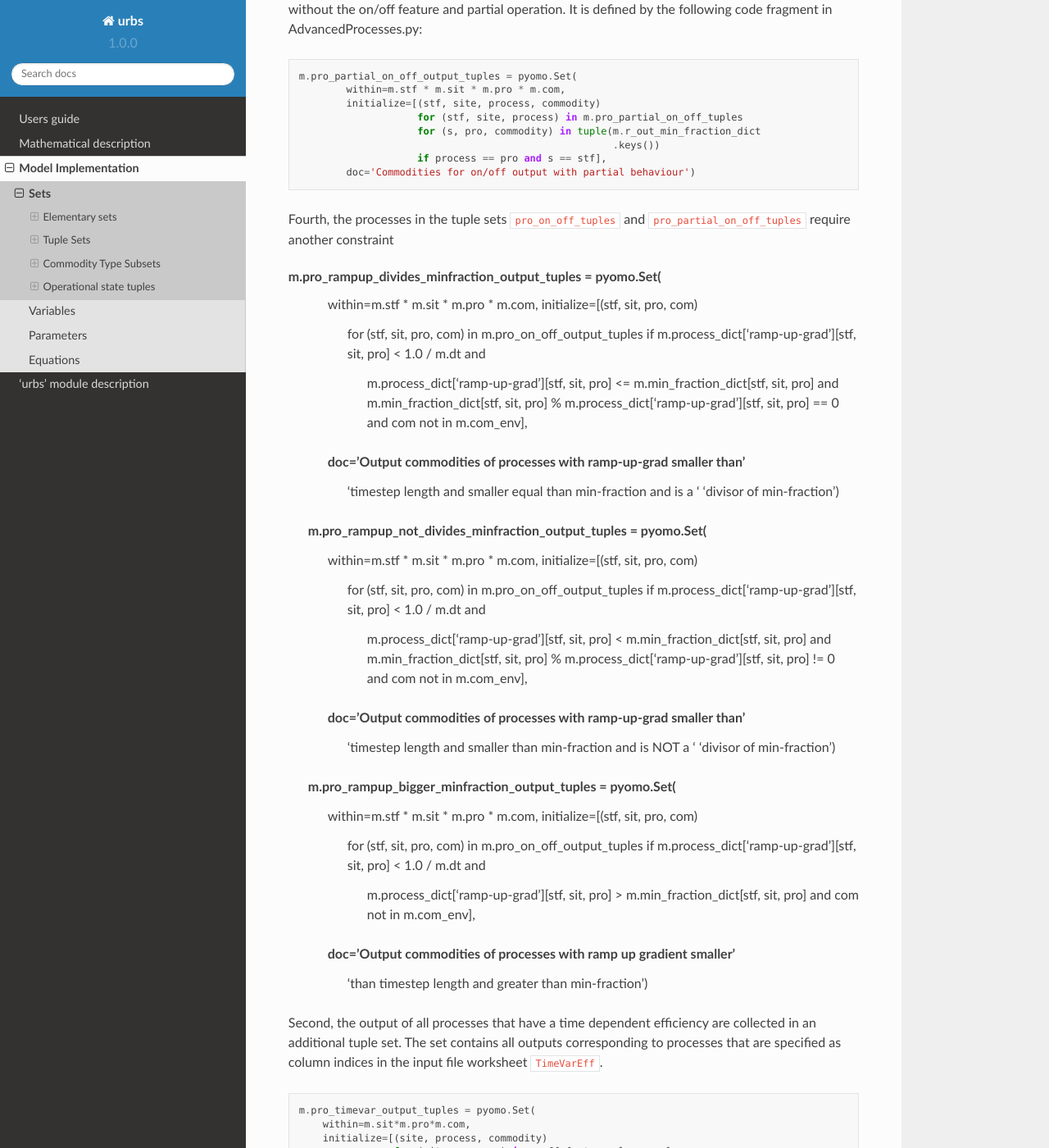
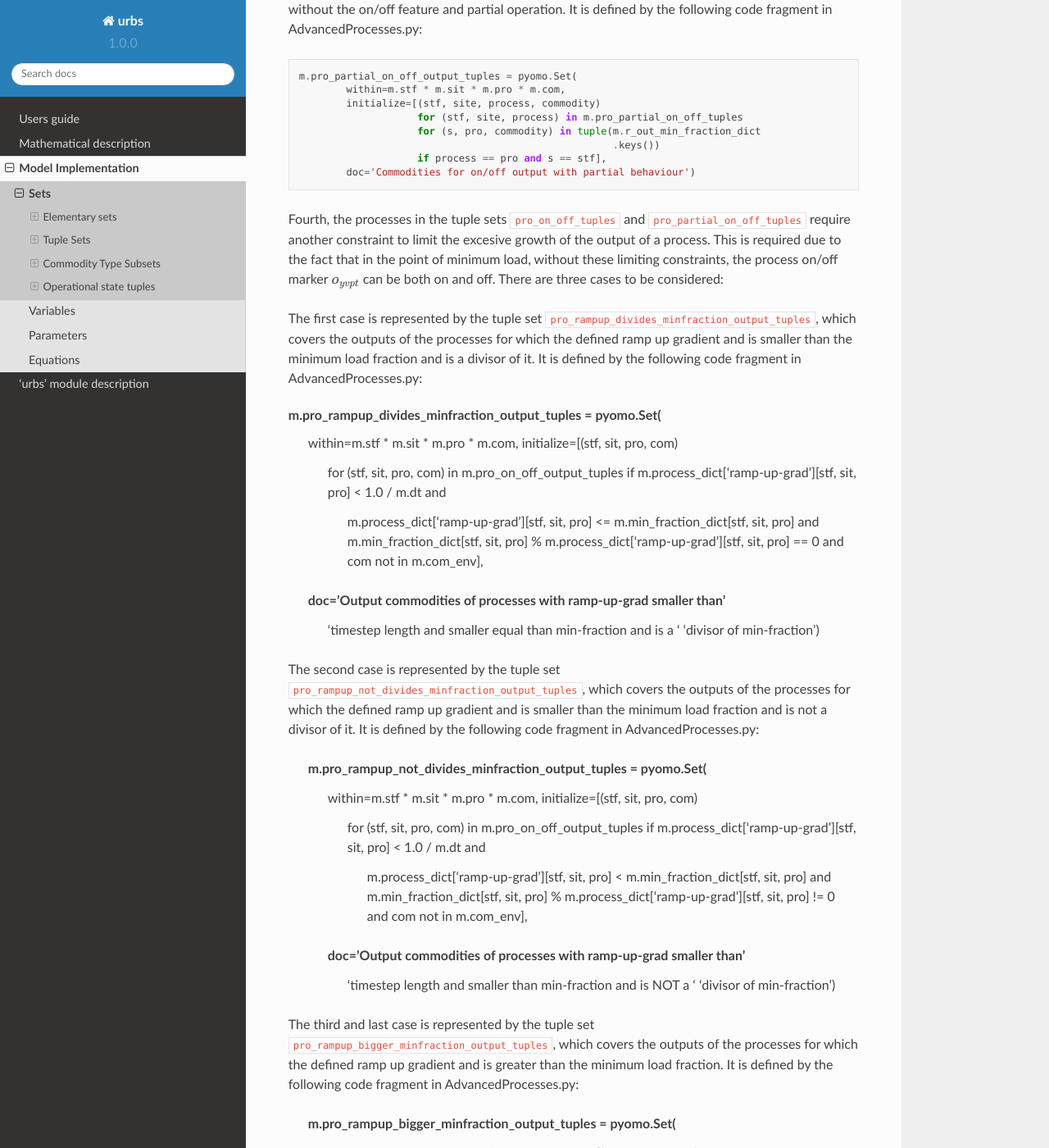
Before and after one commit to tum-ens/urbs, a Sphinx documentation site: the page built from doc/implementdoc/sets.rst, in a window 1280 px wide and 1400 px high, scrolled down 11316 px. Shown: the whole window at 82% size. Built offline with Sphinx 7.4.7 and the Read the Docs theme 2.0.0, drawn with Linux system fonts in a browser that asks for light colours; some of the changed text lies outside the part shown.

Commit message:
Update sets.rst
Added documentation for the output ramping tuples

```diff
--- a/doc/implementdoc/sets.rst
+++ b/doc/implementdoc/sets.rst
@@ -629,7 +629,17 @@ in AdvancedProcesses.py:
             doc='Commodities for on/off output with partial behaviour')
 
 Fourth, the processes in the tuple sets ``pro_on_off_tuples`` and
-``pro_partial_on_off_tuples`` require another constraint
+``pro_partial_on_off_tuples`` require another constraint to limit the
+excesive growth of the output of a process. This is required due to the
+fact that in the point of minimum load, without these limiting constraints,
+the process on/off marker :math:`\omicron_{yvpt}` can be both on and off.
+There are three cases to be considered:
+
+The first case is represented by the tuple set
+``pro_rampup_divides_minfraction_output_tuples``, which covers the outputs of the
+processes for which the defined ramp up gradient and is smaller than the minimum
+load fraction and is a divisor of it. It is defined by the following code fragment
+in AdvancedProcesses.py:
 
 m.pro_rampup_divides_minfraction_output_tuples = pyomo.Set(
             within=m.stf * m.sit * m.pro * m.com,
@@ -645,6 +655,12 @@ m.pro_rampup_divides_minfraction_output_tuples = pyomo.Set(
                 'timestep length and smaller equal than min-fraction and is a '
                 'divisor of min-fraction')
 
+The second case is represented by the tuple set
+``pro_rampup_not_divides_minfraction_output_tuples``, which covers the outputs of the
+processes for which the defined ramp up gradient and is smaller than the minimum
+load fraction and is not a divisor of it. It is defined by the following code fragment
+in AdvancedProcesses.py:
+
         m.pro_rampup_not_divides_minfraction_output_tuples = pyomo.Set(
             within=m.stf * m.sit * m.pro * m.com,
             initialize=[(stf, sit, pro, com)
@@ -659,6 +675,12 @@ m.pro_rampup_divides_minfraction_output_tuples = pyomo.Set(
                 'timestep length and smaller than min-fraction and is NOT a '
                 'divisor of min-fraction')
 
+The third and last case is represented by the tuple set
+``pro_rampup_bigger_minfraction_output_tuples``, which covers the outputs of the
+processes for which the defined ramp up gradient and is greater than the minimum
+load fraction. It is defined by the following code fragment
+in AdvancedProcesses.py:
+
         m.pro_rampup_bigger_minfraction_output_tuples = pyomo.Set(
             within=m.stf * m.sit * m.pro * m.com,
             initialize=[(stf, sit, pro, com)
@@ -670,7 +692,7 @@ m.pro_rampup_divides_minfraction_output_tuples = pyomo.Set(
             doc='Output commodities of processes with ramp up gradient smaller'
                 'than timestep length and greater than min-fraction')
 
-Second, the output of all processes that have a time dependent efficiency are
+Last, the output of all processes that have a time dependent efficiency are
 collected in an additional tuple set. The set contains all outputs
 corresponding to processes that are specified as column indices in the input
 file worksheet ``TimeVarEff``.
```
